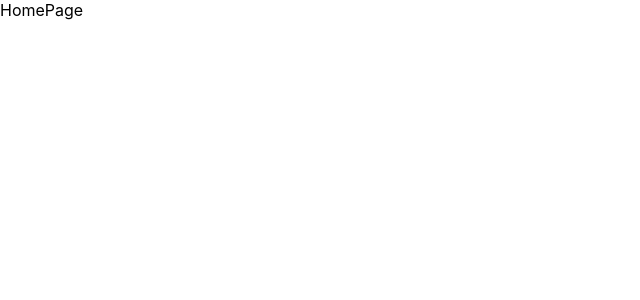
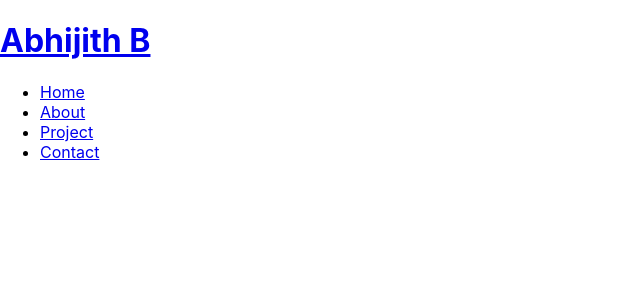
Before and after one commit to abhi-jithb/portfolio-react, a React (Create React App) app in the folder portfolio/: page / in a window 1280 px wide. Shown: the top 300 px of the page, without its empty margins (0-640 px from the left). Built offline with nearby package versions, Linux system fonts and the light colour scheme.

Commit message:
routing updated

```diff
--- a/portfolio/src/components/Navbar.js
+++ b/portfolio/src/components/Navbar.js
@@ -7,10 +7,24 @@
     return (
         <>
             <div className='header'>
-                <Link to={'/'}>
+                <Link to="/about" >
                     <h1>Abhijith B</h1>
                 </Link>
-            </div>
+                <ul>
+                    <li>
+                        <Link to="/">Home</Link>
+                    </li>
+                    <li>
+                        <Link to="/about">About</Link>
+                    </li>
+                    <li>
+                        <Link to="/project">Project</Link>
+                    </li>
+                    <li>
+                        <Link to="/contact">Contact</Link>
+                    </li>
+                </ul >
+            </div >
         </>
     );
 }
--- a/portfolio/src/routes/Home.js
+++ b/portfolio/src/routes/Home.js
@@ -1,9 +1,10 @@
 import React from 'react'
+import Navbar from '../components/Navbar'
 
 const Home = () => {
     return (
         <>
-            HomePage
+            <Navbar />
         </>
 
     )
```
